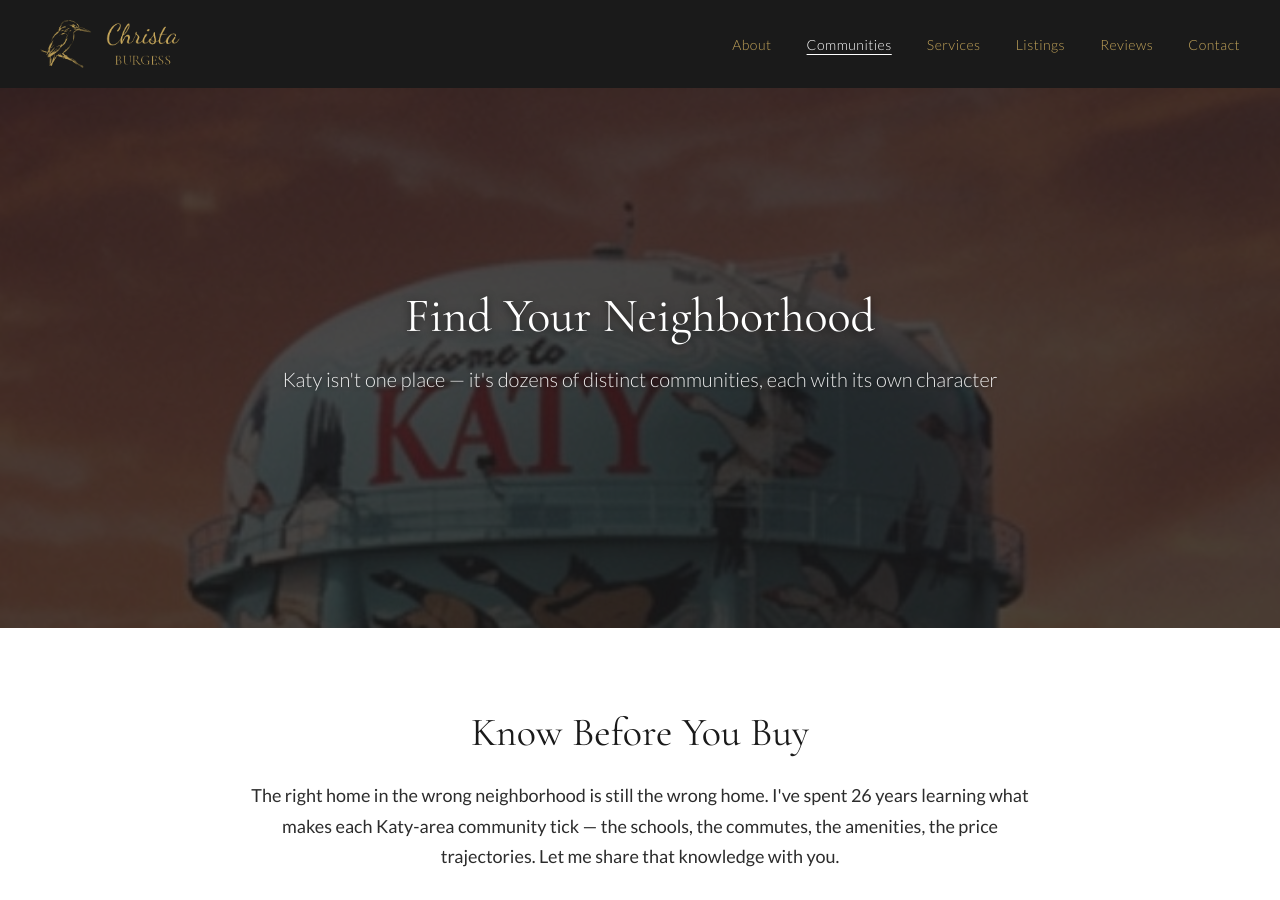
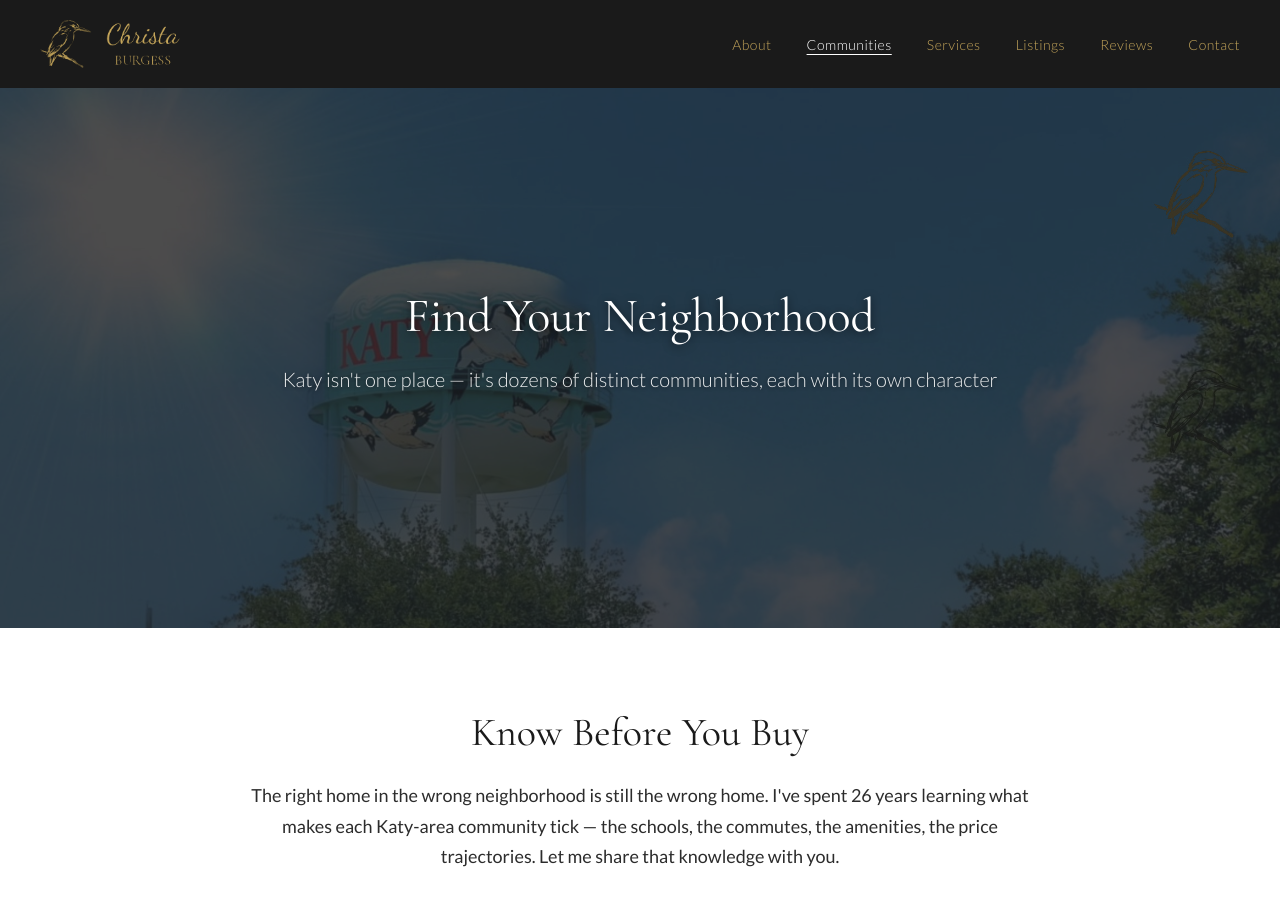
Before and after one commit to TravisBHolden/christaburgess-site, a Jekyll site: the page built from communities.html, in a window 1280 px wide and 900 px high. Built offline with Jekyll 4.4.1, drawn with Linux system fonts in a browser that asks for light colours.

Commit message:
Update communities hero image

```diff
--- a/communities.html
+++ b/communities.html
@@ -5,7 +5,7 @@ description: Explore Katy-area communities — Cinco Ranch, Cross Creek Ranch, F
 ---
 
 <!-- HERO -->
-<div class="hero hero-sm" style="background-image: url('/assets/img/katy-water-tower.jpg'); min-height: 60vh; background-position: center top;">
+<div class="hero hero-sm" style="background-image: url('/assets/img/katy-water-tower.jpg?v=20260616b'); min-height: 60vh; background-position: center top;">
   <div class="hero-overlay"></div>
   <div class="hero-content">
     <h1>Find Your Neighborhood</h1>
```
Also changed, not shown: assets/img/katy-water-tower.jpg.
